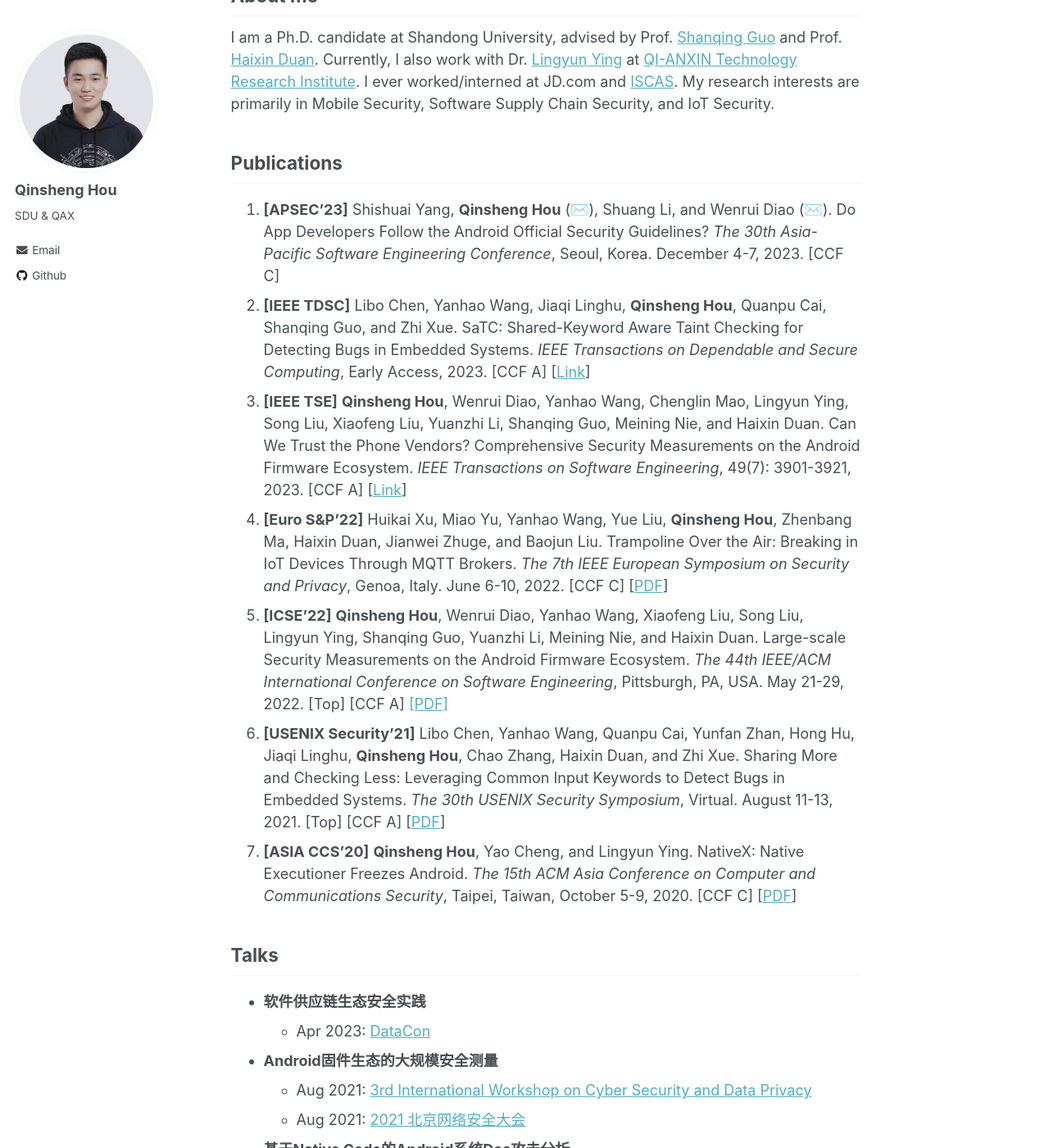
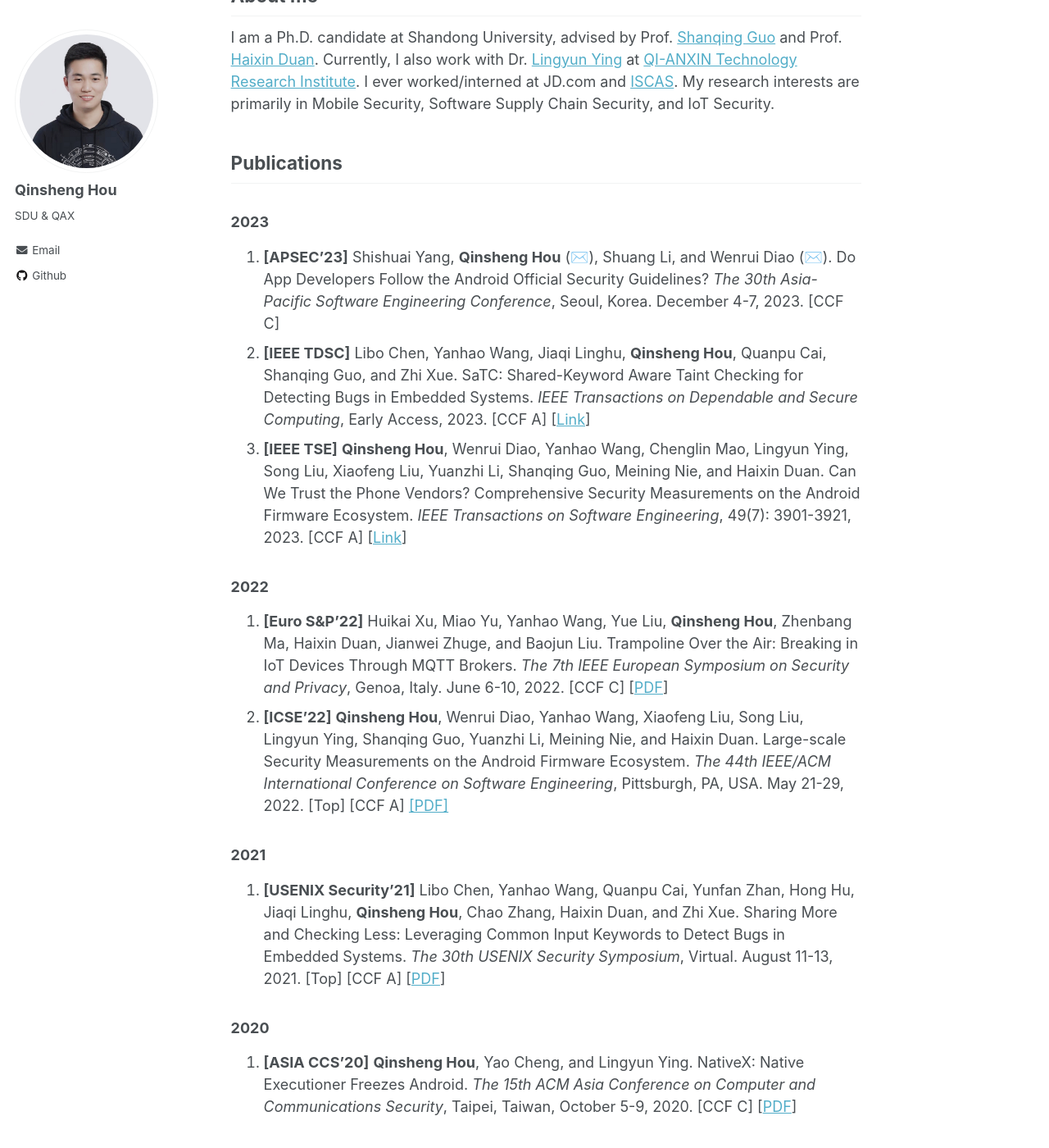
Before and after one commit to chicharitomu14/chicharitomu14.github.io, a Jekyll site: the page built from _pages/about.md, in a window 1280 px wide and 1400 px high, scrolled down 224 px. Shown: the whole window at 82% size. Built offline with Jekyll 4.4.1, drawn with Linux system fonts in a browser that asks for light colours.

Commit message:
add publications years

```diff
--- a/_pages/about.md
+++ b/_pages/about.md
@@ -12,15 +12,26 @@ About me
 ------
 I am a Ph.D. candidate at Shandong University, advised by Prof. [Shanqing Guo](https://sduiseclab.github.io/profile/guoshanqing.html) and Prof. [Haixin Duan](https://netsec.ccert.edu.cn/people/duanhx/). Currently, I also work with Dr. [Lingyun Ying](http://people.ucas.ac.cn/~yly) at [QI-ANXIN Technology Research Institute](https://research.qianxin.com/). I ever worked/interned at JD.com and [ISCAS](http://www.iscas.ac.cn/). My research interests are primarily in Mobile Security, Software Supply Chain Security, and IoT Security.
 
-
 Publications
 ------
+
+### 2023
+
 1. **[APSEC’23]** Shishuai Yang, **Qinsheng Hou** (✉️), Shuang Li, and Wenrui Diao (✉️). Do App Developers Follow the Android Official Security Guidelines? *The 30th Asia-Pacific Software Engineering Conference*, Seoul, Korea. December 4-7, 2023. [CCF C]
 1. **[IEEE TDSC]** Libo Chen, Yanhao Wang, Jiaqi Linghu, **Qinsheng Hou**, Quanpu Cai, Shanqing Guo, and Zhi Xue. SaTC: Shared-Keyword Aware Taint Checking for Detecting Bugs in Embedded Systems. *IEEE Transactions on Dependable and Secure Computing*, Early Access, 2023. [CCF A] [[Link](https://ieeexplore.ieee.org/abstract/document/10226330)]
 1. **[IEEE TSE]** **Qinsheng Hou**, Wenrui Diao, Yanhao Wang, Chenglin Mao, Lingyun Ying, Song Liu, Xiaofeng Liu, Yuanzhi Li, Shanqing Guo, Meining Nie, and Haixin Duan. Can We Trust the Phone Vendors? Comprehensive Security Measurements on the Android Firmware Ecosystem. *IEEE Transactions on Software Engineering*, 49(7): 3901-3921, 2023. [CCF A] [[Link](https://ieeexplore.ieee.org/document/10141678)]
+
+### 2022
+
 1. **[Euro S&P'22]** Huikai Xu, Miao Yu, Yanhao Wang, Yue Liu, **Qinsheng Hou**, Zhenbang Ma, Haixin Duan, Jianwei Zhuge, and Baojun Liu. Trampoline Over the Air: Breaking in IoT Devices Through MQTT Brokers. *The 7th IEEE European Symposium on Security and Privacy*, Genoa, Italy. June 6-10, 2022. [CCF C] [[PDF](https://github.com/ReAbout/Trampoline-Over-the-Air/blob/main/Trampoline%20Over%20the%20Air%20-%20Breaking%20in%20IoT%20Devices%20Through%20MQTT%20Brokers_validated.pdf)]
 1. **[ICSE’22]** **Qinsheng Hou**, Wenrui Diao, Yanhao Wang, Xiaofeng Liu, Song Liu, Lingyun Ying, Shanqing Guo, Yuanzhi Li, Meining Nie, and Haixin Duan. Large-scale Security Measurements on the Android Firmware Ecosystem. *The 44th IEEE/ACM International Conference on Software Engineering*, Pittsburgh, PA, USA. May 21-29, 2022. [Top] [CCF A] [[PDF]](https://chicharitomu14.github.io/files/2022-ICSE.pdf)
+
+### 2021
+
 1. **[USENIX Security’21]** Libo Chen, Yanhao Wang, Quanpu Cai, Yunfan Zhan, Hong Hu, Jiaqi Linghu, **Qinsheng Hou**, Chao Zhang, Haixin Duan, and Zhi Xue. Sharing More and Checking Less: Leveraging Common Input Keywords to Detect Bugs in Embedded Systems. *The 30th USENIX Security Symposium*,  Virtual. August 11-13, 2021. [Top] [CCF A] [[PDF](https://www.usenix.org/system/files/sec21-chen-libo.pdf)]
+
+### 2020
+
 1. **[ASIA CCS’20]** **Qinsheng Hou**, Yao Cheng, and Lingyun Ying. NativeX: Native Executioner Freezes Android. *The 15th ACM Asia Conference on Computer and Communications Security*, Taipei, Taiwan, October 5-9, 2020. [CCF C] [[PDF](https://chicharitomu14.github.io/files/2020-NativeX.pdf)]
 
 Talks
```
